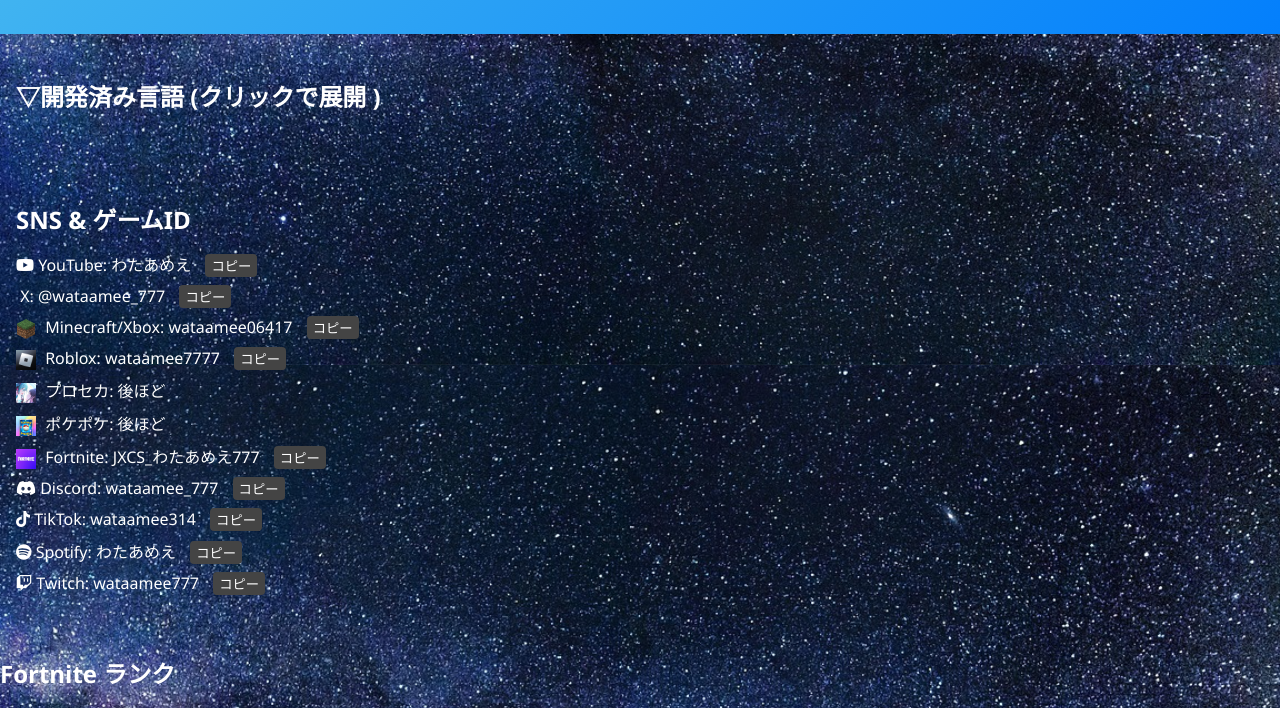
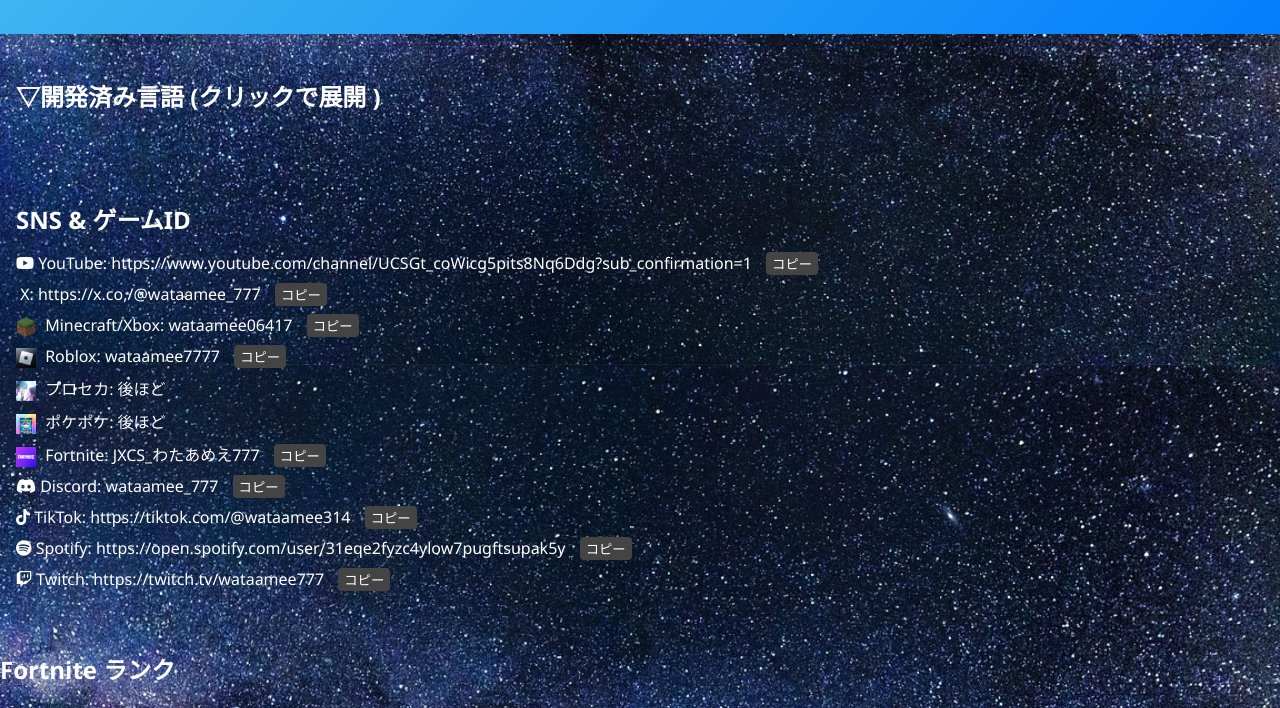
Before and after one commit to Wataamee777/README-wata, a plain HTML site: page index.html in a window 1280 px wide. Shown: the part 435-1143 px from the top of the page. Drawn offline with Linux system fonts and the light colour scheme; some icons are missing.

Commit message:
Update index.html

```diff
--- a/index.html
+++ b/index.html
@@ -40,7 +40,7 @@
     "name": "わたあめえ",
     "url": "https://wataamee777.f5.si/",
     "sameAs": [
-      "https://www.youtube.com/@わたあめえ",
+      "https://www.youtube.com/channel/UCSGt_coWicg5pits8Nq6Ddg?sub_confirmation=1",
       "https://twitter.com/wataamee_777",
       "https://qiita.com/wataamee777",
       "https://www.tiktok.com/@wataamee314",
@@ -75,17 +75,17 @@
   <section id="socials" class="fade-in">
     <h2>SNS & ゲームID</h2>
     <ul class="social-list">
-      <li><i class="fab fa-youtube"></i> YouTube: <span class="id">わたあめえ</span> <button onclick="copy('わたあめえ')">コピー</button></li>
-      <li><i class="fab fa-x-twitter"></i> X: <span class="id">@wataamee_777</span> <button onclick="copy('@wataamee_777')">コピー</button></li>
+      <li><i class="fab fa-youtube"></i> YouTube: <span class="id">https://www.youtube.com/channel/UCSGt_coWicg5pits8Nq6Ddg?sub_confirmation=1</span> <button onclick="copy('わたあめえ')">コピー</button></li>
+      <li><i class="fab fa-x-twitter"></i> X: <span class="id">https://x.co,/@wataamee_777</span> <button onclick="copy('@wataamee_777')">コピー</button></li>
       <li><img src="assets/minecraft.png" class="icon"> Minecraft/Xbox: <span class="id">wataamee06417</span> <button onclick="copy('wataamee06417')">コピー</button></li>
       <li><img src="assets/roblox.png" class="icon"> Roblox: <span class="id">wataamee7777</span> <button onclick="copy('wataamee7777')">コピー</button></li>
       <li><img src="assets/pjsekai.png" class="icon"> プロセカ: <span class="id">後ほど</span></li>
       <li><img src="assets/pokepoke.png" class="icon"> ポケポケ: <span class="id">後ほど</span></li>
       <li><img src="assets/fortnite.png" class="icon"> Fortnite: <span class="id">JXCS_わたあめえ777</span> <button onclick="copy('JXCS_わたあめえ777')">コピー</button></li>
       <li><i class="fab fa-discord"></i> Discord: <span class="id">wataamee_777</span> <button onclick="copy('wataamee_777')">コピー</button></li>
-      <li><i class="fab fa-tiktok"></i> TikTok: <span class="id">wataamee314</span> <button onclick="copy('wataamee314')">コピー</button></li>
-      <li><i class="fab fa-spotify"></i> Spotify: <span class="id">わたあめえ</span> <button onclick="copy('わたあめえ')">コピー</button></li>
-      <li><i class="fab fa-twitch"></i> Twitch: <span class="id">wataamee777</span> <button onclick="copy('wataamee777')">コピー</button></li>
+      <li><i class="fab fa-tiktok"></i> TikTok: <span class="id">https://tiktok.com/@wataamee314</span> <button onclick="copy('wataamee314')">コピー</button></li>
+      <li><i class="fab fa-spotify"></i> Spotify: <span class="id">https://open.spotify.com/user/31eqe2fyzc4ylow7pugftsupak5y</span> <button onclick="copy('わたあめえ')">コピー</button></li>
+      <li><i class="fab fa-twitch"></i> Twitch: <span class="id">https://twitch.tv/wataamee777</span> <button onclick="copy('wataamee777')">コピー</button></li>
     </ul>
   </section>
  <h2>Fortnite ランク</h2>
```
